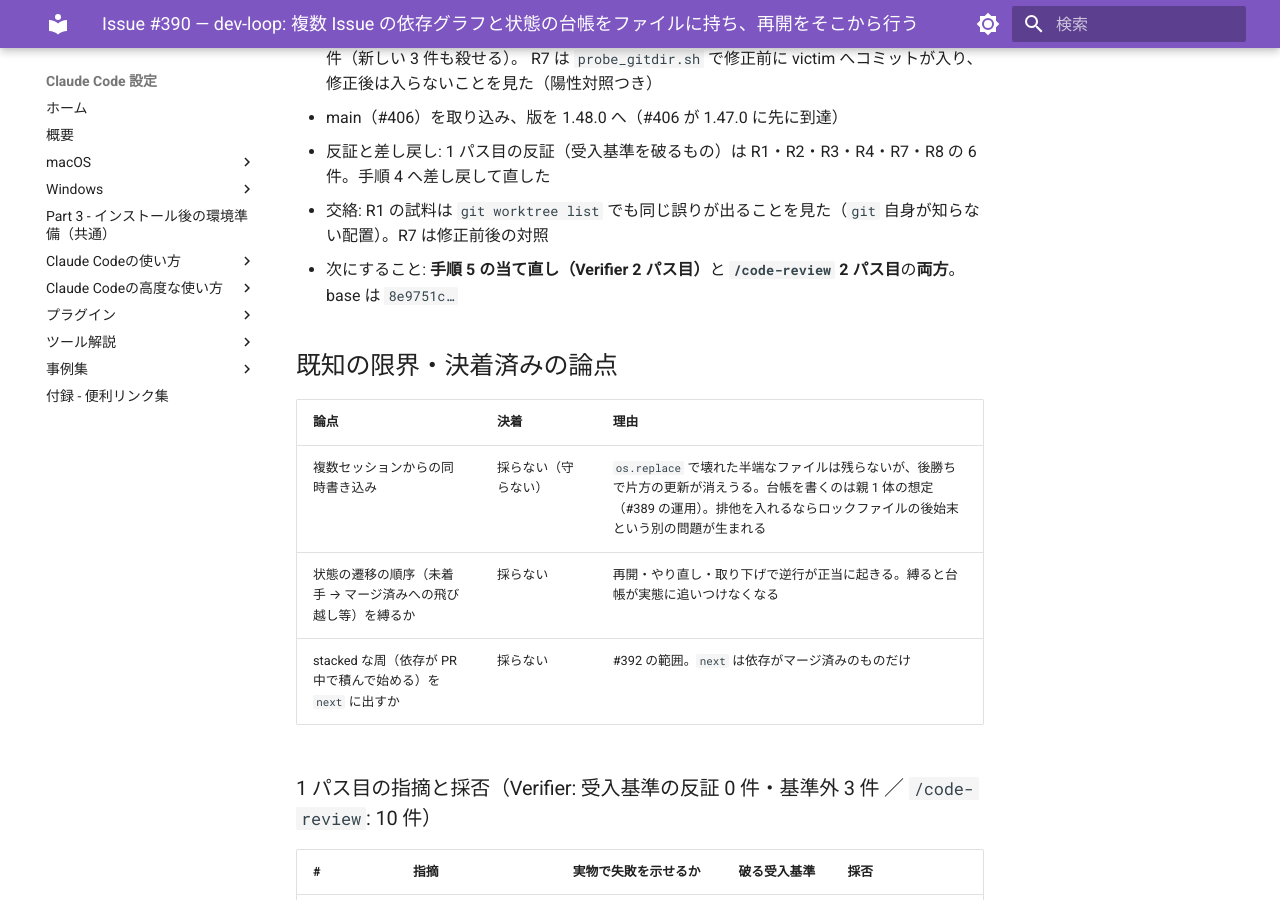
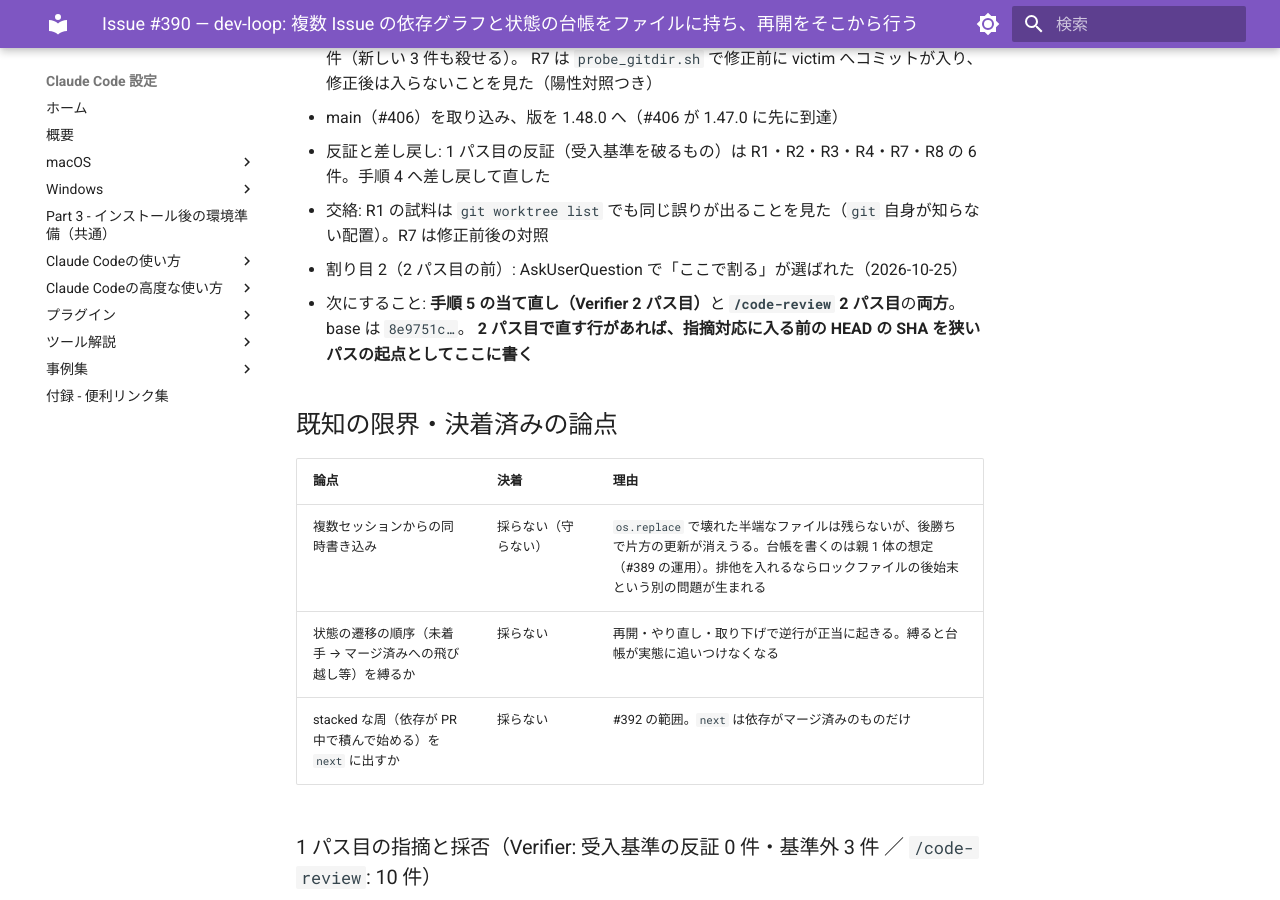
Before and after one commit to hdknr/claude-code-setup, an MkDocs documentation site: the page built from docs/plans/issue-390.md, in a window 1280 px wide and 900 px high, scrolled down 4752 px. Built offline with MkDocs 1.6.1 and Material for MkDocs 9.7.7, drawn with Linux system fonts in a browser that asks for light colours.

Commit message:
docs(plans): #390 の割り目 2（2 パス目の前で割る）

```diff
--- a/docs/plans/issue-390.md
+++ b/docs/plans/issue-390.md
@@ -111,7 +111,9 @@
 - main（#406）を取り込み、版を 1.48.0 へ（#406 が 1.47.0 に先に到達）
 - 反証と差し戻し: 1 パス目の反証（受入基準を破るもの）は R1・R2・R3・R4・R7・R8 の 6 件。手順 4 へ差し戻して直した
 - 交絡: R1 の試料は `git worktree list` でも同じ誤りが出ることを見た（`git` 自身が知らない配置）。R7 は修正前後の対照
-- 次にすること: **手順 5 の当て直し（Verifier 2 パス目）**と **`/code-review` 2 パス目**の**両方**。base は `8e9751c…`
+- 割り目 2（2 パス目の前）: AskUserQuestion で「ここで割る」が選ばれた（2026-10-25）
+- 次にすること: **手順 5 の当て直し（Verifier 2 パス目）**と **`/code-review` 2 パス目**の**両方**。base は `8e9751c…`。
+  **2 パス目で直す行があれば、指摘対応に入る前の HEAD の SHA を狭いパスの起点としてここに書く**
 
 ## 既知の限界・決着済みの論点
 
```
